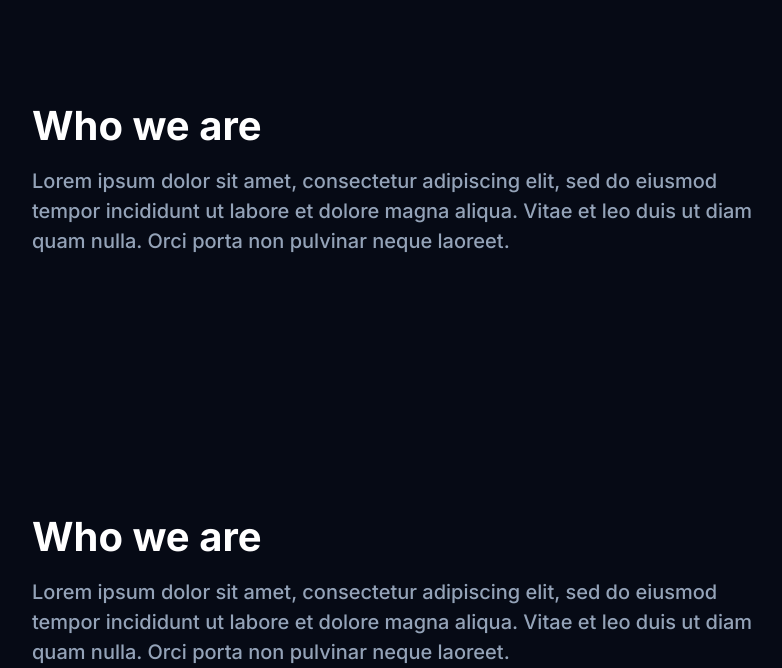
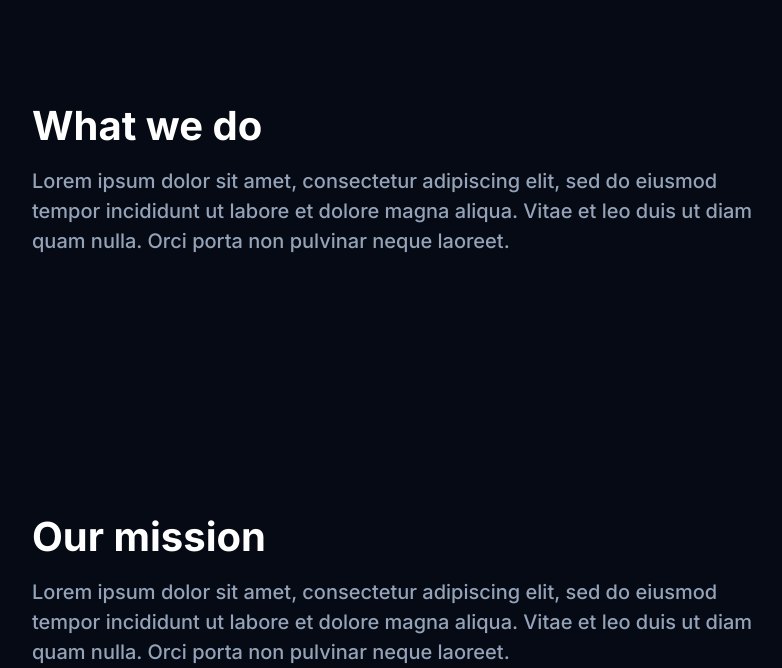
Before and after one commit to clementhart999/clementhart999.github.io, a Flask app: page / in a window 1280 px wide. Shown: the part 1292-1960 px from the top of the page, without its empty margins (96-878 px from the left). Run offline with Flask 3, Linux system fonts and the light colour scheme.

Commit message:
HTML/CSS Update

```diff
--- a/static/css/style.css
+++ b/static/css/style.css
@@ -38,7 +38,7 @@ section.primary {
 
 section.primary .title {
   color: #6f58e0;
-  text-shadow:0 0 20px #6447f6;
+  text-shadow: 0 0 20px #6447f6;
   font-weight: bold;
   overflow: visible;
 }
--- a/templates/index.html
+++ b/templates/index.html
@@ -43,11 +43,11 @@
           <p>Discover the world of computer science and mathematics with Derek and Jeffrey, two driven high school students on a mission to make learning accessible to all. Our free courses are designed to ignite a passion for coding and problem-solving in young minds. Join us on this journey as we share our knowledge, enthusiasm, and dedication to empowering youth with the skills they need to thrive in the digital age.</p>
         </div>
         <div class="flex left col gap-16">
-          <h3>Who we are</h3>
+          <h3>What we do</h3>
           <p>Lorem ipsum dolor sit amet, consectetur adipiscing elit, sed do eiusmod tempor incididunt ut labore et dolore magna aliqua. Vitae et leo duis ut diam quam nulla. Orci porta non pulvinar neque laoreet.</p>
         </div>
         <div class="flex left col gap-16">
-          <h3>Who we are</h3>
+          <h3>Our mission</h3>
           <p>Lorem ipsum dolor sit amet, consectetur adipiscing elit, sed do eiusmod tempor incididunt ut labore et dolore magna aliqua. Vitae et leo duis ut diam quam nulla. Orci porta non pulvinar neque laoreet.</p>
         </div>
       </div>
```
